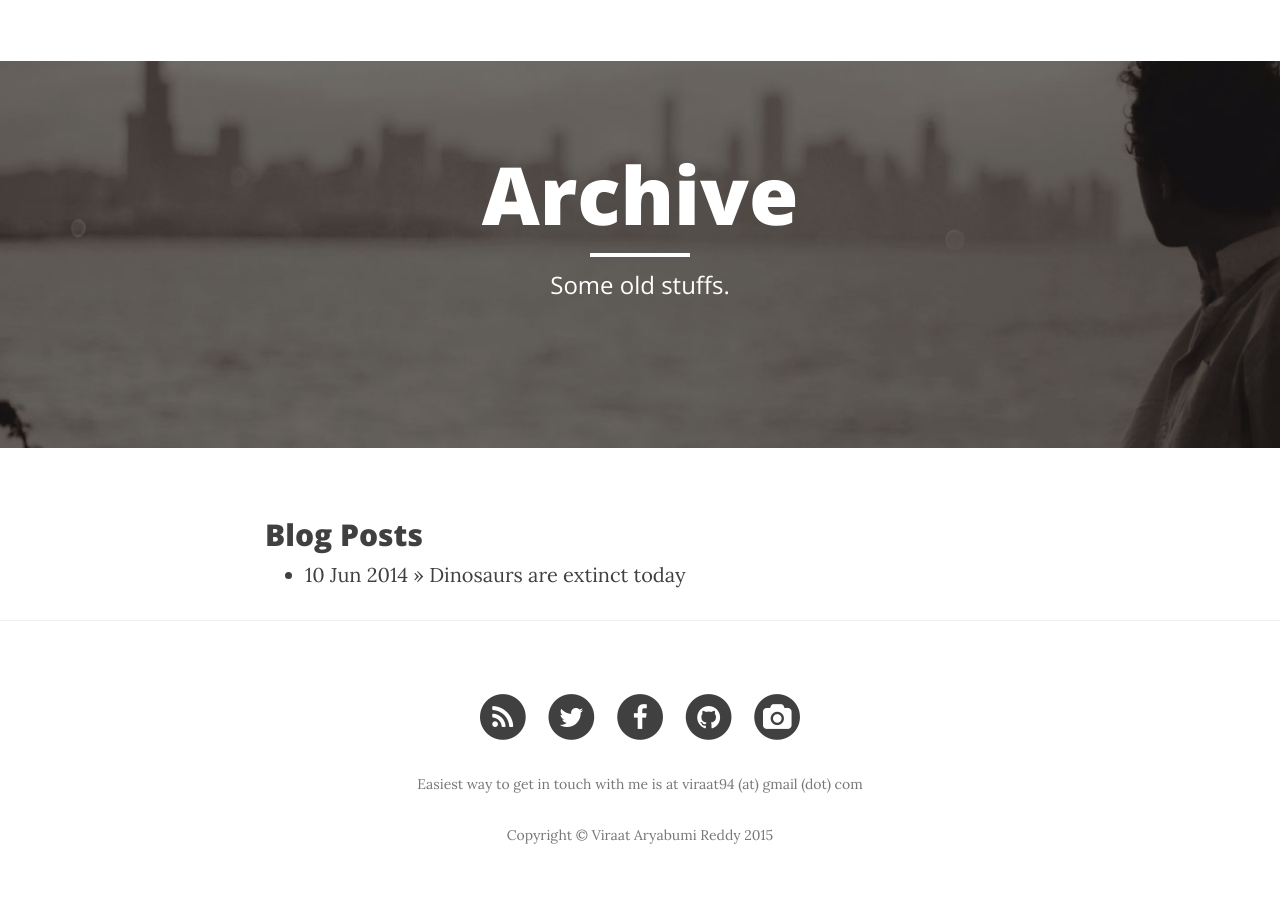
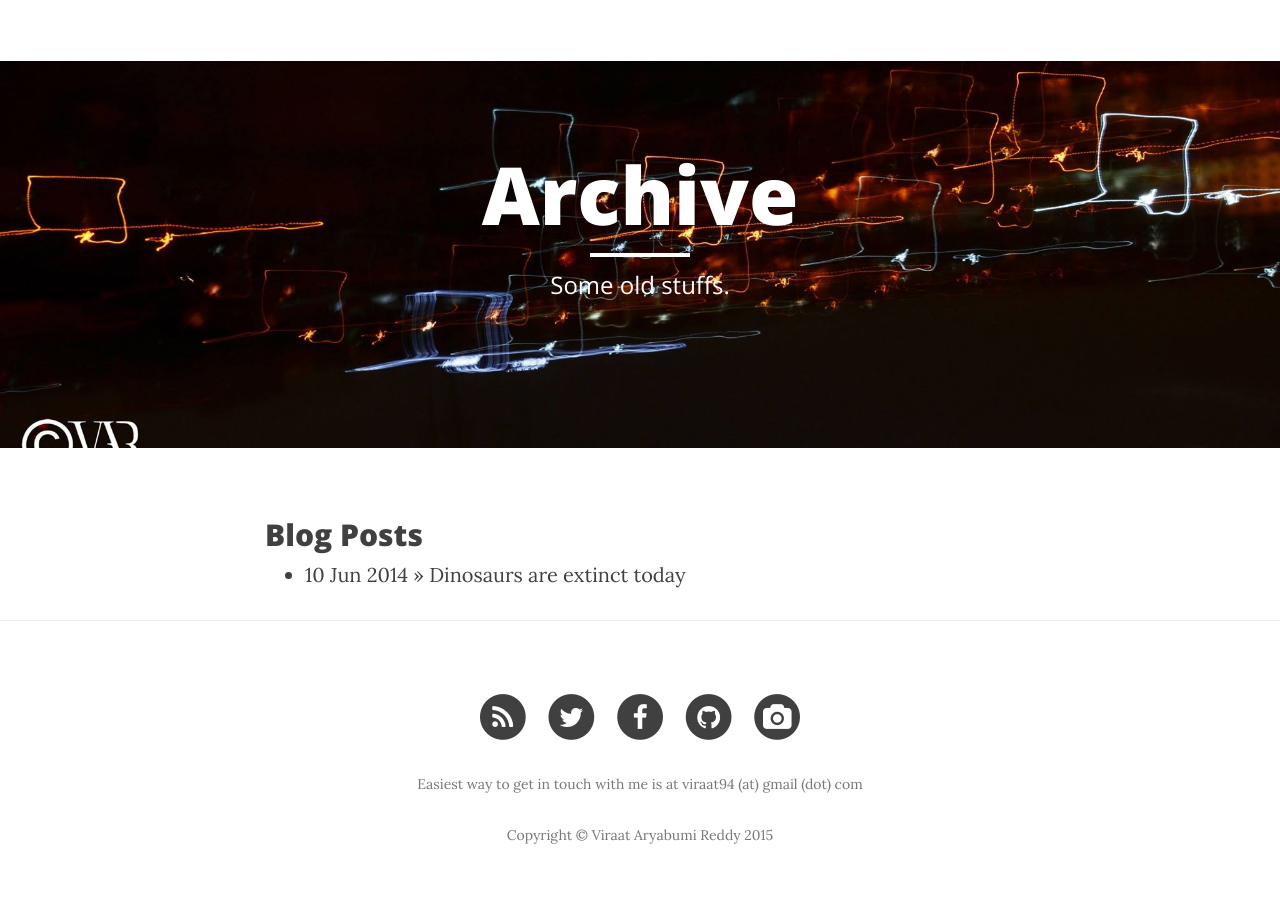
Before and after one commit to viraat/blog, a Jekyll site: the page built from archive.md, in a window 1280 px wide. Built offline with Jekyll 4.4.1, drawn with Linux system fonts in a browser that asks for light colours; nearby versions of some CDN libraries.

Commit message:
Add photos!

```diff
--- a/archive.md
+++ b/archive.md
@@ -2,7 +2,7 @@
 layout: page
 title: "Archive"
 description: "Some old stuffs."
-header-img: "img/about-bg.jpg"
+header-img: "img/archive-bg.jpg"
 ---
 
 ## Blog Posts
```
Also changed, not shown: img/about-bg.jpg, img/about-bg1.jpg (added), img/about-bg2.JPG (added), img/archive-bg.jpg (added), img/contact-bg.jpg (deleted), img/home-bg.jpg.
